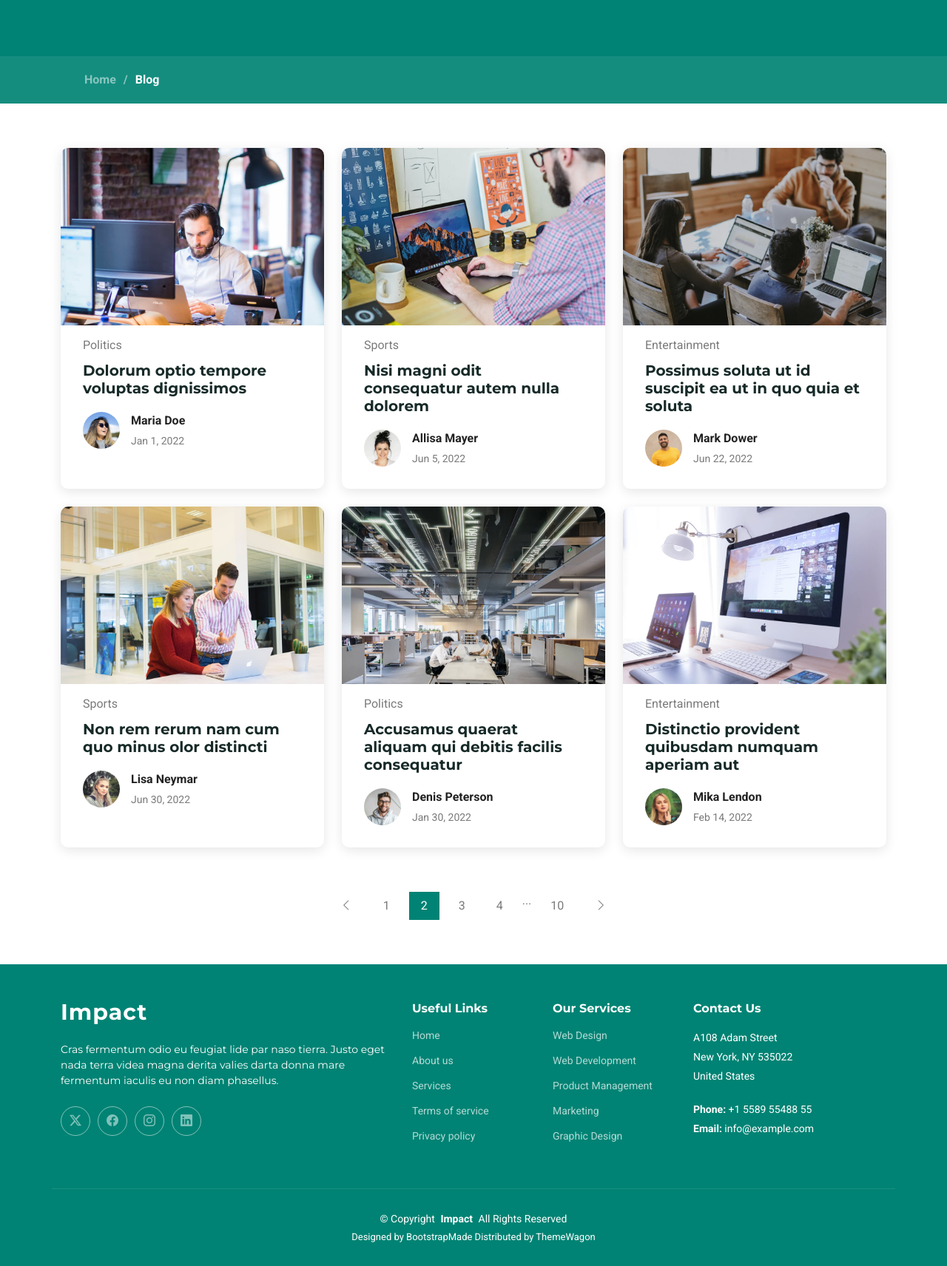
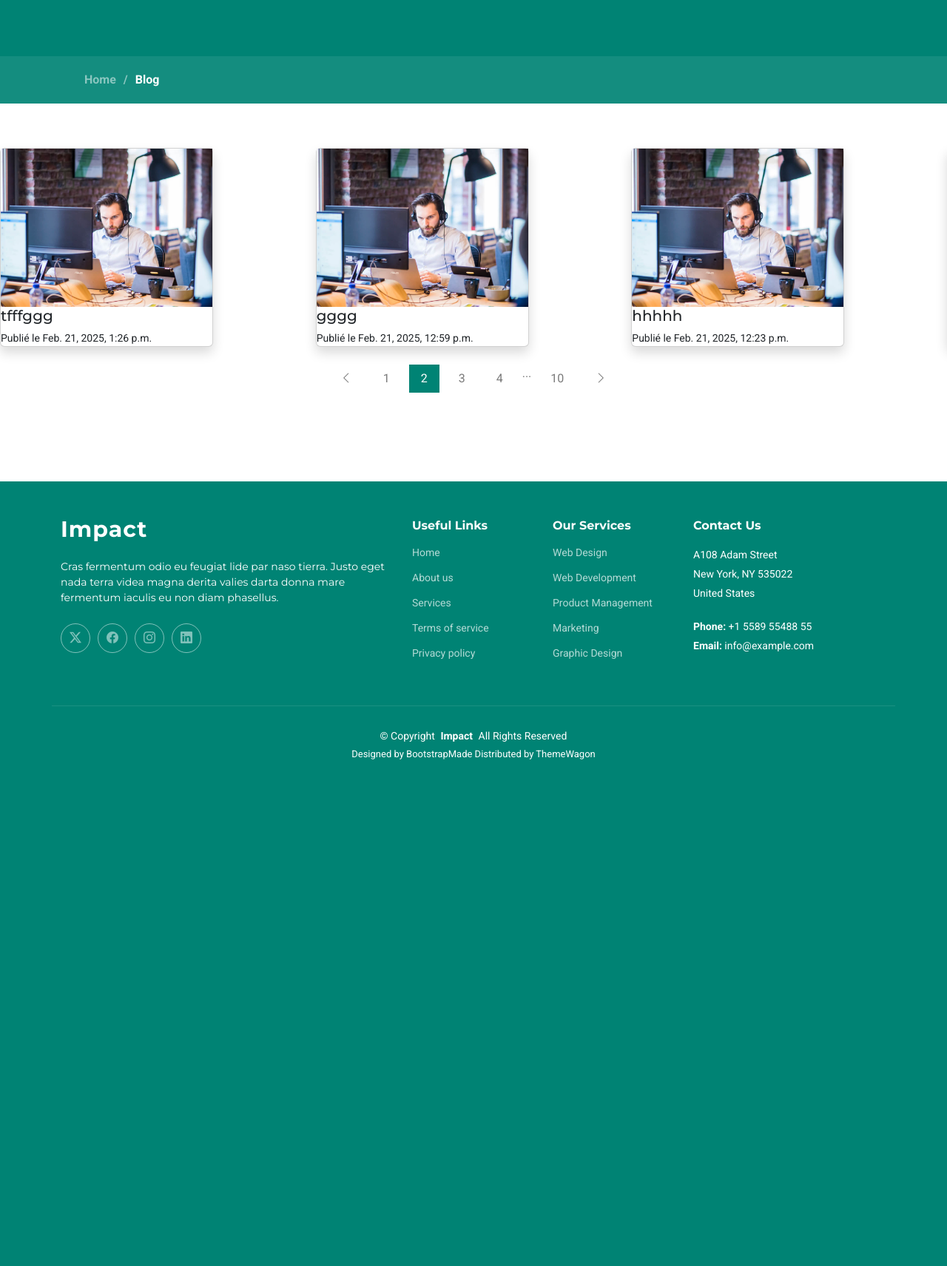
Before and after one commit to Mouhamed910/blog_projet, a Django app: page /blog/ in a window 1280 px wide. Shown: the part 291-2003 px from the top of the page at 74% size. After the commit the page ends 1318 px from the top, so only its background shows below. Run offline with Django 5.2, Linux system fonts and the light colour scheme; data comes from the database, SQL or seed files in the repository; both versions use the stored data as it was after the commit; some libraries are stand-ins or nearby versions.

Commit message:
Mise à jour du projet

```diff
--- a/blog/templates/blog/blog.html
+++ b/blog/templates/blog/blog.html
@@ -126,172 +126,27 @@
       </nav>
     </div><!-- End Page Title -->
 
-    <!-- Blog Posts Section -->
-    <section id="blog-posts" class="blog-posts section">
+   <!-- Blog Posts Section -->
+   <section id="blog-posts" class="blog-posts section">
 
-      <div class="container">
-        <div class="row gy-4">
+    <div style="display: flex;">
+      {%	for	post	in	posts	%}
 
-          <div class="col-lg-4">
-            <article>
+                <div class="col-lg-4">
+                  <div class="card shadow" style="width: 18rem;">
+                    <img src="{% static 'img/blog/blog-1.jpg' %}" alt="" class="img-fluid">
 
-              <div class="post-img">
-                <img src="{% static 'img/blog/blog-1.jpg' %}" alt="" class="img-fluid">
-              </div>
+                      <h5 class="card-title">{{ post.title }}</h5>
 
-              <p class="post-category">Politics</p>
 
-              <h2 class="title">
-                <a href="blog-details.html">Dolorum optio tempore voluptas dignissimos</a>
-              </h2>
+                            <small>Publié	le	{{	post.created_at	}}</small>
 
-              <div class="d-flex align-items-center">
-                <img src="{% static 'img/blog/blog-author.jpg' %}" alt="" class="img-fluid post-author-img flex-shrink-0">
-                <div class="post-meta">
-                  <p class="post-author">Maria Doe</p>
-                  <p class="post-date">
-                    <time datetime="2022-01-01">Jan 1, 2022</time>
-                  </p>
-                </div>
-              </div>
 
-            </article>
-          </div><!-- End post list item -->
+                    </div>
+                  </div>
 
-          <div class="col-lg-4">
-            <article>
-
-              <div class="post-img">
-                <img src="{% static 'img/blog/blog-2.jpg' %}" alt="" class="img-fluid">
-              </div>
-
-              <p class="post-category">Sports</p>
-
-              <h2 class="title">
-                <a href="blog-details.html">Nisi magni odit consequatur autem nulla dolorem</a>
-              </h2>
-
-              <div class="d-flex align-items-center">
-                <img src="{% static 'img/blog/blog-author-2.jpg' %}" alt="" class="img-fluid post-author-img flex-shrink-0">
-                <div class="post-meta">
-                  <p class="post-author">Allisa Mayer</p>
-                  <p class="post-date">
-                    <time datetime="2022-01-01">Jun 5, 2022</time>
-                  </p>
-                </div>
-              </div>
-
-            </article>
-          </div><!-- End post list item -->
-
-          <div class="col-lg-4">
-            <article>
-
-              <div class="post-img">
-                <img src="{% static 'img/blog/blog-3.jpg' %}" alt="" class="img-fluid">
-              </div>
-
-              <p class="post-category">Entertainment</p>
-
-              <h2 class="title">
-                <a href="blog-details.html">Possimus soluta ut id suscipit ea ut in quo quia et soluta</a>
-              </h2>
-
-              <div class="d-flex align-items-center">
-                <img src="{% static 'img/blog/blog-author-3.jpg' %}" alt="" class="img-fluid post-author-img flex-shrink-0">
-                <div class="post-meta">
-                  <p class="post-author">Mark Dower</p>
-                  <p class="post-date">
-                    <time datetime="2022-01-01">Jun 22, 2022</time>
-                  </p>
-                </div>
-              </div>
-
-            </article>
-          </div><!-- End post list item -->
-
-          <div class="col-lg-4">
-            <article>
-
-              <div class="post-img">
-                <img src="{% static 'img/blog/blog-4.jpg' %}" alt="" class="img-fluid">
-              </div>
-
-              <p class="post-category">Sports</p>
-
-              <h2 class="title">
-                <a href="blog-details.html">Non rem rerum nam cum quo minus olor distincti</a>
-              </h2>
-
-              <div class="d-flex align-items-center">
-                <img src="{% static 'img/blog/blog-author-4.jpg' %}" alt="" class="img-fluid post-author-img flex-shrink-0">
-                <div class="post-meta">
-                  <p class="post-author">Lisa Neymar</p>
-                  <p class="post-date">
-                    <time datetime="2022-01-01">Jun 30, 2022</time>
-                  </p>
-                </div>
-              </div>
-
-            </article>
-          </div><!-- End post list item -->
-
-          <div class="col-lg-4">
-            <article>
-
-              <div class="post-img">
-                <img src="{% static 'img/blog/blog-5.jpg' %}" alt="" class="img-fluid">
-              </div>
-
-              <p class="post-category">Politics</p>
-
-              <h2 class="title">
-                <a href="blog-details.html">Accusamus quaerat aliquam qui debitis facilis consequatur</a>
-              </h2>
-
-              <div class="d-flex align-items-center">
-                <img src="{% static 'img/blog/blog-author-5.jpg' %}" alt="" class="img-fluid post-author-img flex-shrink-0">
-                <div class="post-meta">
-                  <p class="post-author">Denis Peterson</p>
-                  <p class="post-date">
-                    <time datetime="2022-01-01">Jan 30, 2022</time>
-                  </p>
-                </div>
-              </div>
-
-            </article>
-          </div><!-- End post list item -->
-
-          <div class="col-lg-4">
-            <article>
-
-              <div class="post-img">
-                <img src="{% static 'img/blog/blog-6.jpg' %}" alt="" class="img-fluid">
-              </div>
-
-              <p class="post-category">Entertainment</p>
-
-              <h2 class="title">
-                <a href="blog-details.html">Distinctio provident quibusdam numquam aperiam aut</a>
-              </h2>
-
-              <div class="d-flex align-items-center">
-                <img src="{% static 'img/blog/blog-author-6.jpg' %}" alt="" class="img-fluid post-author-img flex-shrink-0">
-                <div class="post-meta">
-                  <p class="post-author">Mika Lendon</p>
-                  <p class="post-date">
-                    <time datetime="2022-01-01">Feb 14, 2022</time>
-                  </p>
-                </div>
-              </div>
-
-            </article>
-          </div><!-- End post list item -->
-
-        </div>
-      </div>
-
-    </section><!-- /Blog Posts Section -->
+      {%	endfor	%}
+    </div>
 
     <!-- Blog Pagination Section -->
     <section id="blog-pagination" class="blog-pagination section">
--- a/blog/urls.py
+++ b/blog/urls.py
@@ -1,5 +1,5 @@
 from django.urls import path
-from .views import post_list,post_detail, index, blog
+from .views import post_list,post_detail, index, blog, ajout_post
 
 
 
@@ -8,4 +8,5 @@ path('blog/', blog, name='blog'),
 path('', index, name='index'),
 path('posts/', post_list, name='post_list'),
 path('posts/<int:id>', post_detail, name='post_detail'),
+path('form/',ajout_post, name='formulaire'),
 ]
--- a/blog/views.py
+++ b/blog/views.py
@@ -1,10 +1,22 @@
-from django.shortcuts import render,get_object_or_404
+from django.shortcuts import render,get_object_or_404,redirect
 from .models import Post
+from .forms import formulaire
 
 
 def post_list(request):
     posts = Post.objects.all().order_by('-created_at')
     return render(request, 'blog/post_list.html', {'posts': posts})
+
+def ajout_post(request):
+	if request.method == "POST":
+		form=formulaire(request.POST)
+		if form.is_valid():
+			form.save()
+
+			return redirect('post_list')
+	else:
+		form=formulaire()
+	return render(request,'blog/forms.html',{'form':form})
 
 
 def post_detail(request,id):
@@ -19,7 +31,8 @@ def index(request):
     return render(request, 'blog/index.html')
 
 def blog(request):
-    return render(request, 'blog/blog.html')
+    posts = Post.objects.all().order_by('-created_at')
+    return render(request, 'blog/blog.html', {'posts': posts})
 
 
 # Create your views here.
```
Also changed, not shown: blog/forms.py (added, +23 -0 lines), blog/templates/blog/forms.html (added, +76 -0 lines), db.sqlite3.
